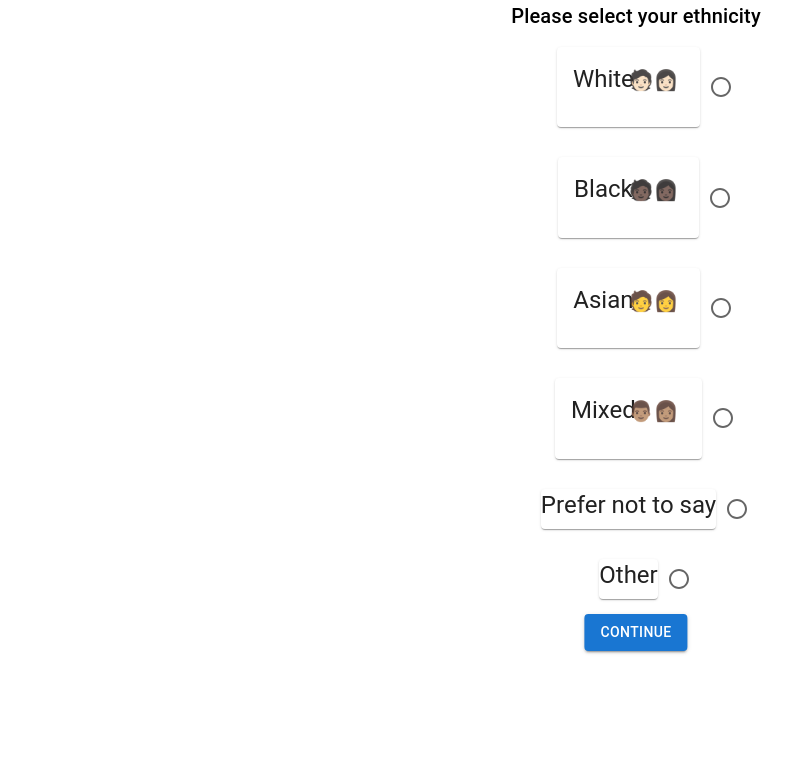
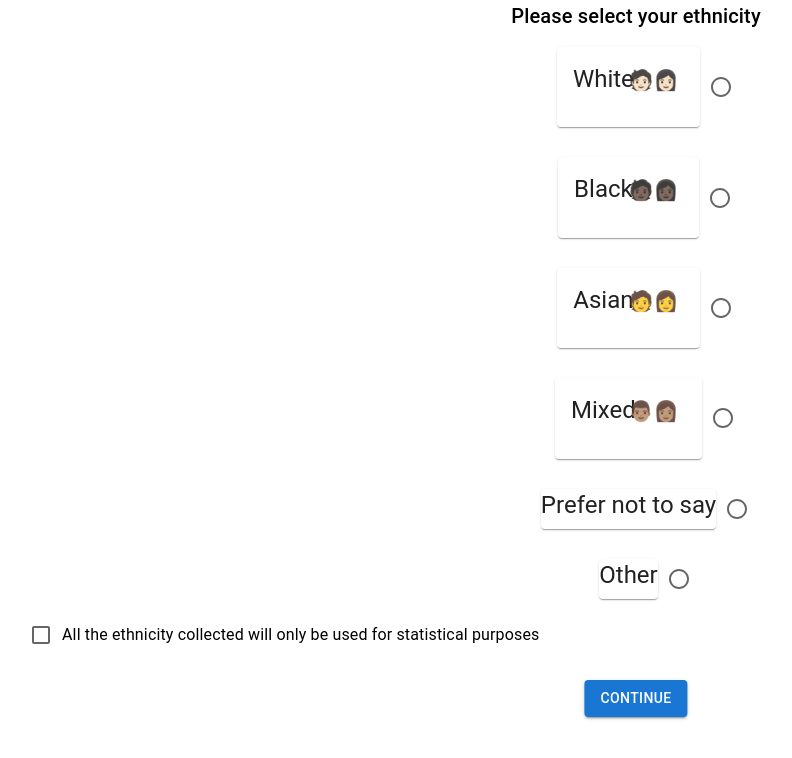
Before and after one commit to BinaryDog109/sath-crime-map-app, a React (Create React App) app: page /ethnicitySelect in a window 1280 px wide. Shown: the top 758 px of the page, without its empty margins (4-796 px from the left). Built offline with nearby package versions, Linux system fonts and the light colour scheme.

Commit message:
update ethnicitySelect page

```diff
--- a/src/pages/EthnicitySelect.js
+++ b/src/pages/EthnicitySelect.js
@@ -1,5 +1,5 @@
 import React, { useEffect, useState } from "react"
-import { Box, Button, FormControl, FormControlLabel, Grid, Radio, RadioGroup, Typography } from '@mui/material'
+import { Box, Button, Checkbox, FormControl, FormControlLabel, Grid, Radio, RadioGroup, Typography } from '@mui/material'
 import EthnicityOption from "../components/EthnicityOption"
 import { useNavigate } from 'react-router-dom'
 import axios from "axios"
@@ -46,7 +46,7 @@ function EthnicitySelect() {
                 <Grid container direction="row" justifyContent="center" alignItems="center">
                     <Grid item xs={12}>
                         <RadioGroup name="ethnicity-select-radio-group" defaultValue="optOut">
-                            <FormControlLabel value="White" control={<Radio />} labelPlacement="start" label={<EthnicityOption ethnicity="White" emoji="🧑🏻👩🏻" />} style={{ justifyContent: "center" }} />
+                            <FormControlLabel value="White" control={<Radio />} labelPlacement="start" label={<EthnicityOption ethnicity="White " emoji="🧑🏻👩🏻" />} style={{ justifyContent: "center" }} />
                             <FormControlLabel value="Black" control={<Radio />} labelPlacement="start" label={<EthnicityOption ethnicity="Black" emoji="🧑🏿👩🏿" />} style={{ justifyContent: "center" }} />
                             <FormControlLabel value="Asia" control={<Radio />} labelPlacement="start" label={<EthnicityOption ethnicity="Asian" emoji="🧑👩" />} style={{ justifyContent: "center" }} />
                             <FormControlLabel value="Mixed" control={<Radio />} labelPlacement="start" label={<EthnicityOption ethnicity="Mixed" emoji="👨🏽👩🏽" />} style={{ justifyContent: "center" }} />
@@ -56,7 +56,11 @@ function EthnicitySelect() {
                     </Grid>
                 </Grid>
             </FormControl>
-
+            <FormControlLabel
+            sx={{ml:3,mb:3}}
+              control={<Checkbox value="remember" color="primary" />}
+              label="All the ethnicity collected will only be used for statistical purposes"
+            />
             {/** bottom row - submit button takes the user to the next page */}
             <Grid container direction="row" justifyContent="center" alignItems="center" style={{ marginBottom: 10 }}>
                 <Grid item xs={12} justifyContent="center">
```
